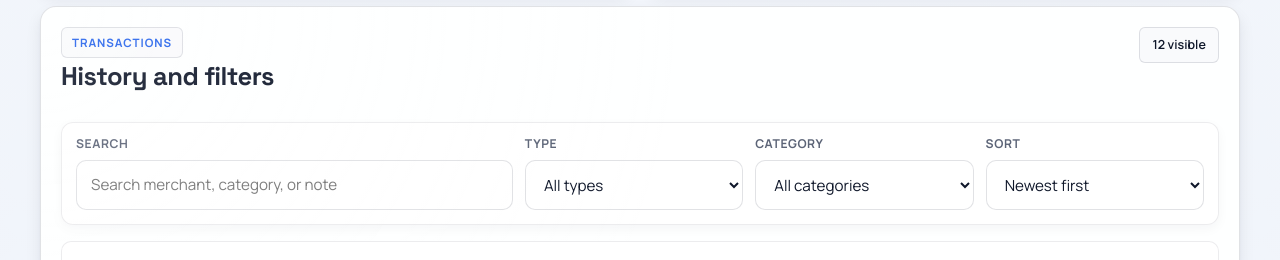
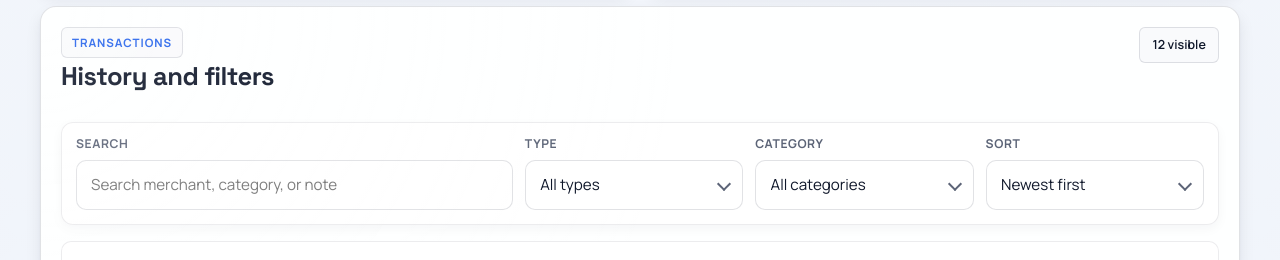
Before and after one commit to gandharr/Vault-Finance, a React (Vite) app: page / in a window 1280 px wide. Shown: the part 1860-2120 px from the top of the page. Built offline with nearby package versions, Linux system fonts and the light colour scheme.

Commit message:
Match filter dropdown alignment with viewer select style

```diff
--- a/src/App.css
+++ b/src/App.css
@@ -1153,6 +1153,36 @@ textarea {
   text-transform: uppercase;
 }
 
+.transaction-toolbar .filter-select-wrap {
+  position: relative;
+}
+
+.transaction-toolbar .filter-select-wrap::after {
+  content: '';
+  position: absolute;
+  right: 14px;
+  top: 50%;
+  width: 8px;
+  height: 8px;
+  border-right: 2px solid var(--text-muted);
+  border-bottom: 2px solid var(--text-muted);
+  transform: translateY(-60%) rotate(45deg);
+  pointer-events: none;
+}
+
+.transaction-toolbar .filter-select-wrap select {
+  appearance: none;
+  -webkit-appearance: none;
+  -moz-appearance: none;
+  background-image: none;
+  padding-right: 2.1rem;
+  padding-left: 0.9rem;
+}
+
+.transaction-toolbar .filter-select-wrap select::-ms-expand {
+  display: none;
+}
+
 .transaction-toolbar input,
 .transaction-toolbar select {
   min-height: 50px;
--- a/src/App.tsx
+++ b/src/App.tsx
@@ -1090,8 +1090,9 @@ function App() {
               onChange={(event) => setQuery(event.target.value)}
             />
           </label>
-          <label>
+          <label className="filter-select">
             <span>Type</span>
+            <div className="filter-select-wrap">
               <select
                 value={typeFilter}
                 onChange={(event) => setTypeFilter(event.target.value as 'all' | TransactionType)}
@@ -1100,9 +1101,11 @@ function App() {
                 <option value="income">Income</option>
                 <option value="expense">Expense</option>
               </select>
+            </div>
           </label>
-          <label>
+          <label className="filter-select">
             <span>Category</span>
+            <div className="filter-select-wrap">
               <select value={categoryFilter} onChange={(event) => setCategoryFilter(event.target.value)}>
                 {categoryOptions.map((option) => (
                   <option value={option} key={option}>
@@ -1110,9 +1113,11 @@ function App() {
                   </option>
                 ))}
               </select>
+            </div>
           </label>
-          <label>
+          <label className="filter-select">
             <span>Sort</span>
+            <div className="filter-select-wrap">
               <select
                 value={sortMode}
                 onChange={(event) => setSortMode(event.target.value as SortMode)}
@@ -1122,6 +1127,7 @@ function App() {
                 <option value="amount-high">Amount high to low</option>
                 <option value="amount-low">Amount low to high</option>
               </select>
+            </div>
           </label>
         </div>
 
```
Lines whose indentation alone changed are shown as unchanged.
